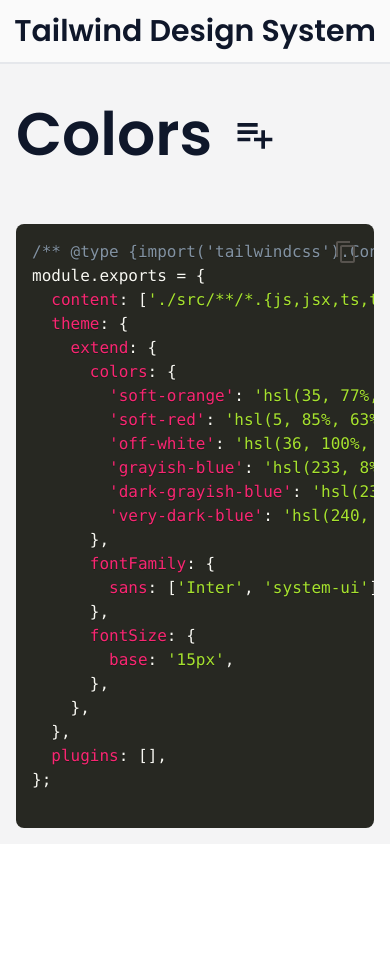
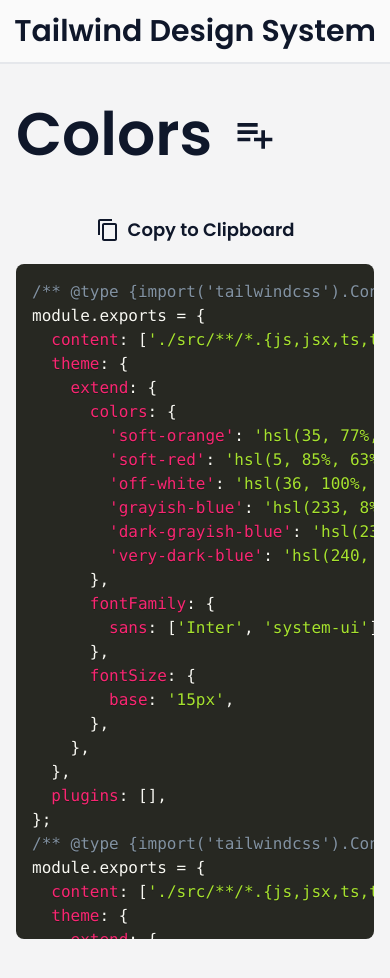
Before and after one commit to Luzefiru/tailwind-config-generator, a React (Create React App) app: page / in a window 390 px wide. Before the commit the page ends 844 px from the top, so only its background shows below. Built offline with nearby package versions, Linux system fonts and the light colour scheme; the HTML template or start-up script is replaced by a standard one.

Commit message:
feat: make layout responsive and add separate clipboard buttons

```diff
--- a/src/App.tsx
+++ b/src/App.tsx
@@ -4,11 +4,11 @@
 
 export default function App() {
   return (
-    <div className="App h-full bg-zinc-100">
+    <div className="App">
       <header className="bg-zinc-50 h-16 mb-10 flex justify-center items-center border-b-2">
         <div className="text-3xl font-semibold">Tailwind Design System</div>
       </header>
-      <main className="grid grid-cols-1 xl:grid-cols-12 mx-4 pb-4 lg:mx-16 lg:pb-16 h-[calc(100%-4rem-2.5rem)]">
+      <main className="grid grid-cols-1 xl:grid-cols-12 mx-4 lg:mx-16">
         <section className="col-span-7 mr-6">
           <div className="flex gap-4 items-center">
             <h1 className="text-6xl font-semibold">Colors</h1>
@@ -32,9 +32,10 @@
           </div>
         </section>
         <section className="col-span-5 overflow-y-hidden mt-10 xl:mt-0">
-          <CodeBlock className="h-full rounded-lg" content={code} />
+          <CodeBlock className="h-[80vh] rounded-lg" content={code} />
         </section>
       </main>
+      <footer className="pt-10"></footer>
       <ToastContainer />
     </div>
   );
@@ -63,4 +64,27 @@
   },
   plugins: [],
 };
+/** @type {import('tailwindcss').Config} */
+module.exports = {
+  content: ['./src/**/*.{js,jsx,ts,tsx}'],
+  theme: {
+    extend: {
+      colors: {
+        'soft-orange': 'hsl(35, 77%, 62%)',
+        'soft-red': 'hsl(5, 85%, 63%)',
+        'off-white': 'hsl(36, 100%, 99%)',
+        'grayish-blue': 'hsl(233, 8%, 79%)',
+        'dark-grayish-blue': 'hsl(236, 13%, 42%)',
+        'very-dark-blue': 'hsl(240, 100%, 5%)',
+      },
+      fontFamily: {
+        sans: ['Inter', 'system-ui'],
+      },
+      fontSize: {
+        base: '15px',
+      },
+    },
+  },
+  plugins: [],
+};
 `;
--- a/src/components/ui/CodeBlock.tsx
+++ b/src/components/ui/CodeBlock.tsx
@@ -14,13 +14,12 @@
   }, []);
 
   return (
-    <pre className={`relative ${className}`}>
-      <code className="language-javascript">{content}</code>
+    <>
       <button
         onClick={() => {
           copyTextToClipboard(content);
         }}
-        className="p-4 absolute top-0 right-0 text-stone-600 hover:text-zinc-100"
+        className="md:hidden flex text-lg items-center justify-center gap-2 w-full font-semibold py-[0.75rem] p-[0.5rem] mb-2 rounded-md hover:bg-zinc-200 transition-colors"
         aria-label="Copy to Clipboard"
         type="button"
       >
@@ -34,7 +33,30 @@
           <path d="M0 0h24v24H0z" fill="none" />
           <path d="M16 1H4c-1.1 0-2 .9-2 2v14h2V3h12V1zm3 4H8c-1.1 0-2 .9-2 2v14c0 1.1.9 2 2 2h11c1.1 0 2-.9 2-2V7c0-1.1-.9-2-2-2zm0 16H8V7h11v14z" />
         </svg>
+        Copy to Clipboard
       </button>
-    </pre>
+      <pre className={`relative ${className}`}>
+        <code className="language-javascript">{content}</code>
+        <button
+          onClick={() => {
+            copyTextToClipboard(content);
+          }}
+          className="hidden md:block p-4 absolute top-0 right-0 text-stone-600 hover:text-zinc-100"
+          aria-label="Copy to Clipboard"
+          type="button"
+        >
+          <svg
+            xmlns="http://www.w3.org/2000/svg"
+            height="24px"
+            viewBox="0 0 24 24"
+            width="24px"
+            fill="currentColor"
+          >
+            <path d="M0 0h24v24H0z" fill="none" />
+            <path d="M16 1H4c-1.1 0-2 .9-2 2v14h2V3h12V1zm3 4H8c-1.1 0-2 .9-2 2v14c0 1.1.9 2 2 2h11c1.1 0 2-.9 2-2V7c0-1.1-.9-2-2-2zm0 16H8V7h11v14z" />
+          </svg>
+        </button>
+      </pre>
+    </>
   );
 }
--- a/src/index.css
+++ b/src/index.css
@@ -17,7 +17,7 @@
       'Helvetica Neue', sans-serif;
     -webkit-font-smoothing: antialiased;
     -moz-osx-font-smoothing: grayscale;
-    @apply text-slate-900;
+    @apply text-slate-900 bg-zinc-100;
   }
 
   code {
```
